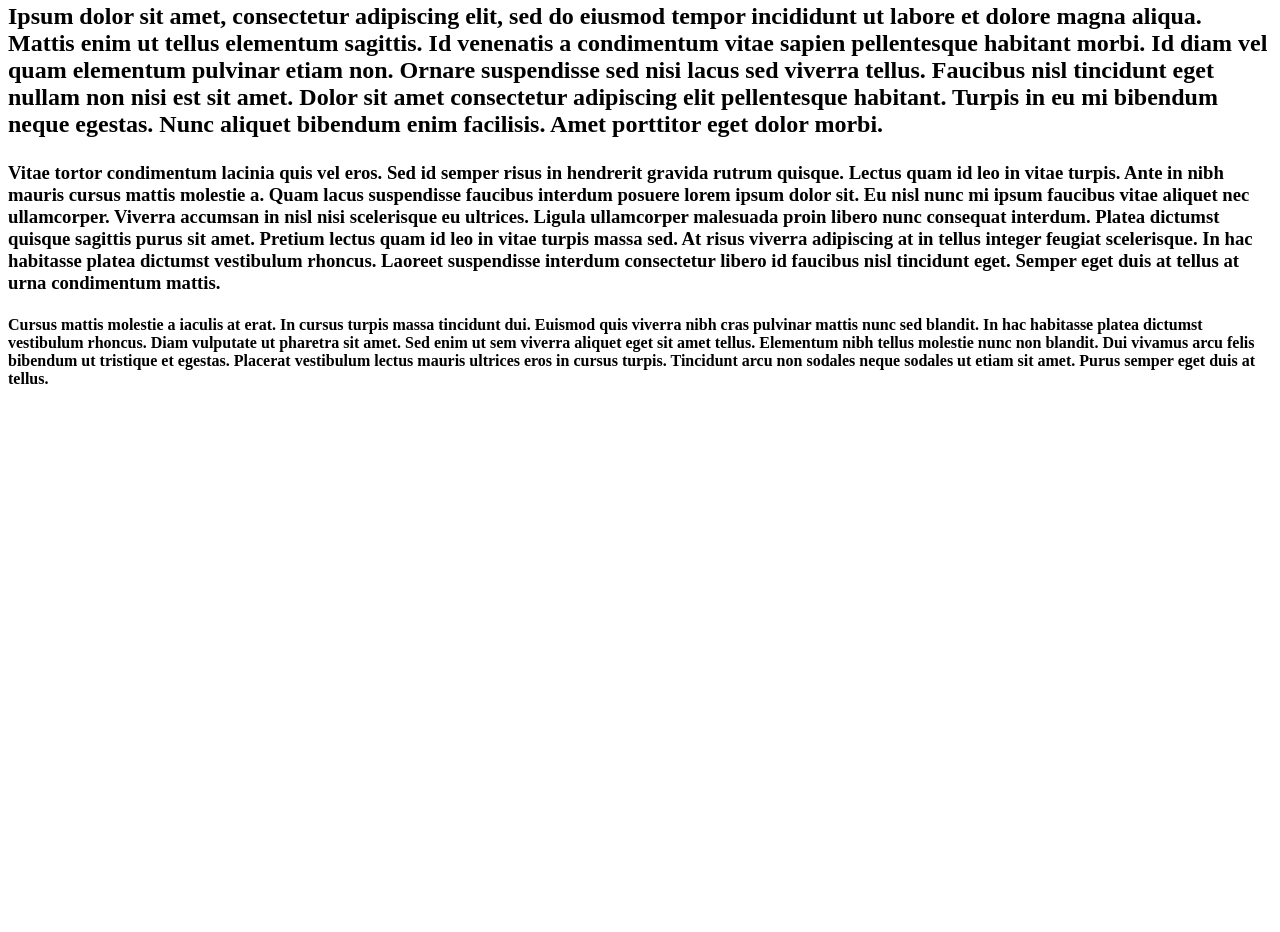
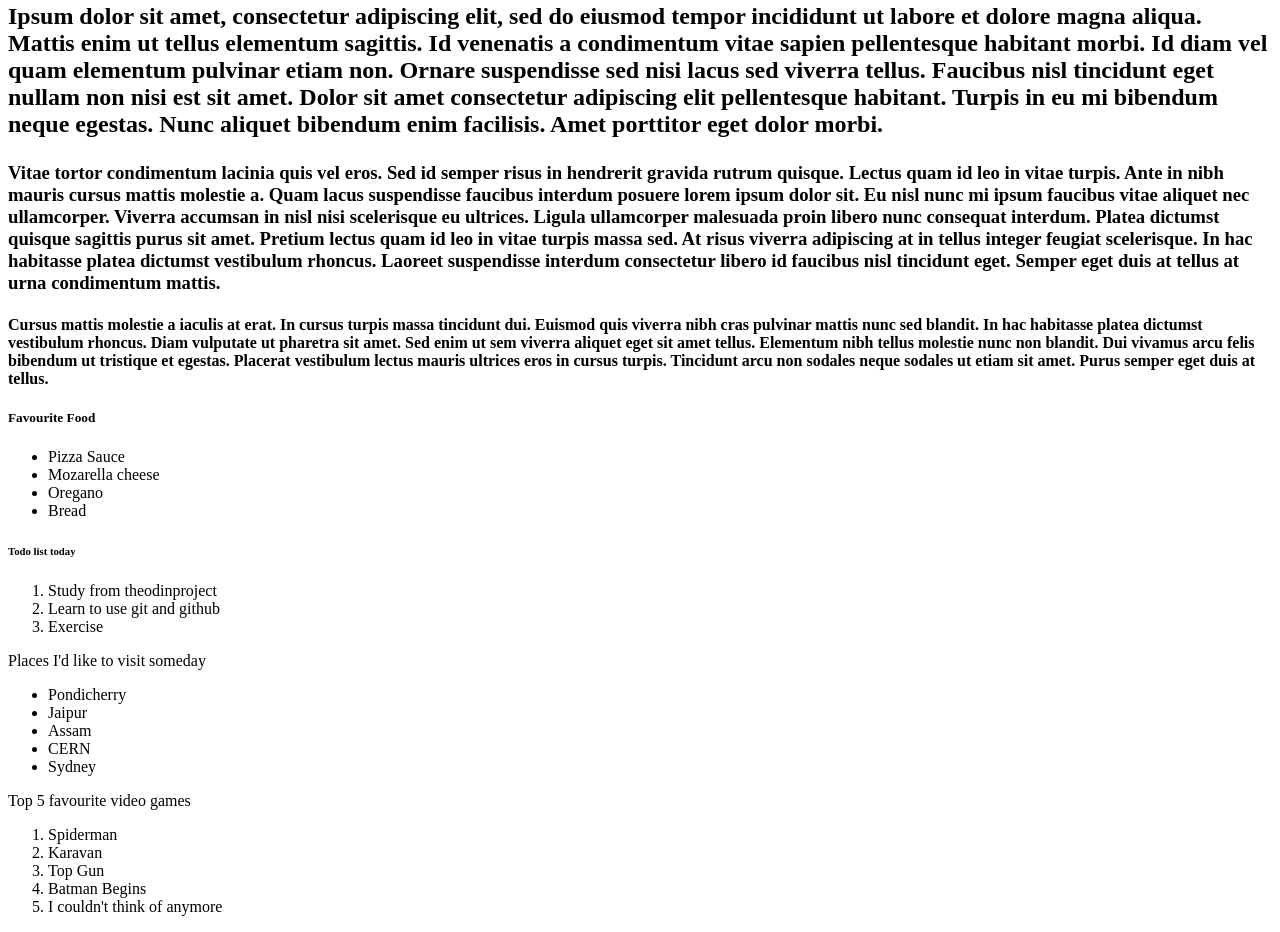
Before and after one commit to TeslaWebber/theodinproject-html, a plain HTML site: page index.html in a window 1280 px wide. Shown: the part 79-1011 px from the top of the page. Before the commit the page ends 800 px from the top, so only its background shows below. Drawn offline with Linux system fonts and the light colour scheme.

Commit message:
Ordered and Unordered list

```diff
--- a/index.html
+++ b/index.html
@@ -34,6 +34,37 @@
                </p>
         </h4>
 
+        <h5>Favourite Food</h5>
+        <ul>
+            <li>Pizza Sauce</li>
+            <li>Mozarella cheese</li>
+            <li>Oregano</li>
+            <li>Bread</li>
+        </ul>
 
+        <h6>Todo list today</h6>
+        <ol>
+            <li>Study from theodinproject</li>
+            <li>Learn to use git and github</li>
+            <li>Exercise</li>
+         </ol>
+
+        <h7>Places I'd like to visit someday</h7>
+        <ul>
+            <li>Pondicherry</li>
+            <li>Jaipur</li>
+            <li>Assam</li>
+            <li>CERN</li>
+            <li>Sydney</li>
+        </ul>
+
+        <h8>Top 5 favourite video games</h8>
+        <ol>
+            <li>Spiderman</li>
+            <li>Karavan</li>
+            <li>Top Gun</li>
+            <li>Batman Begins</li>
+            <li>I couldn't think of anymore</li>
+        </ol>
     </body>
 </html>
```
